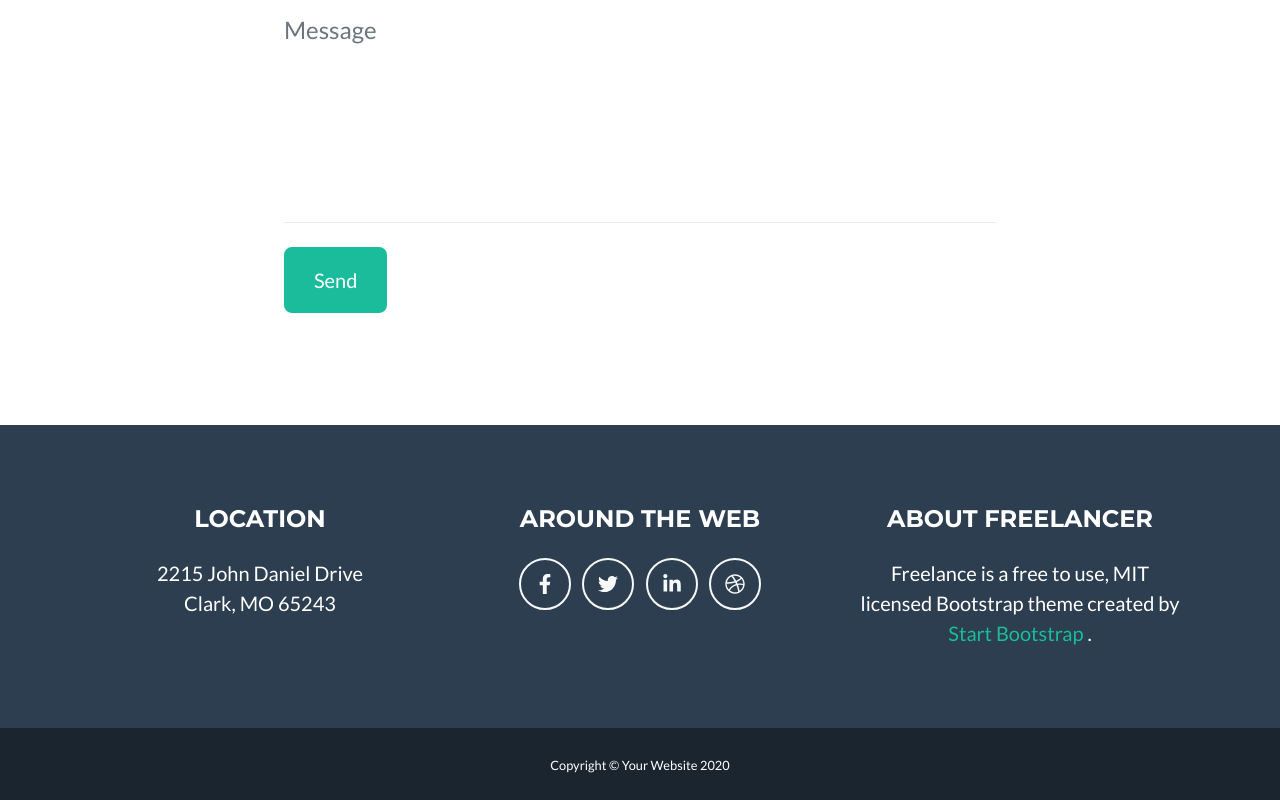
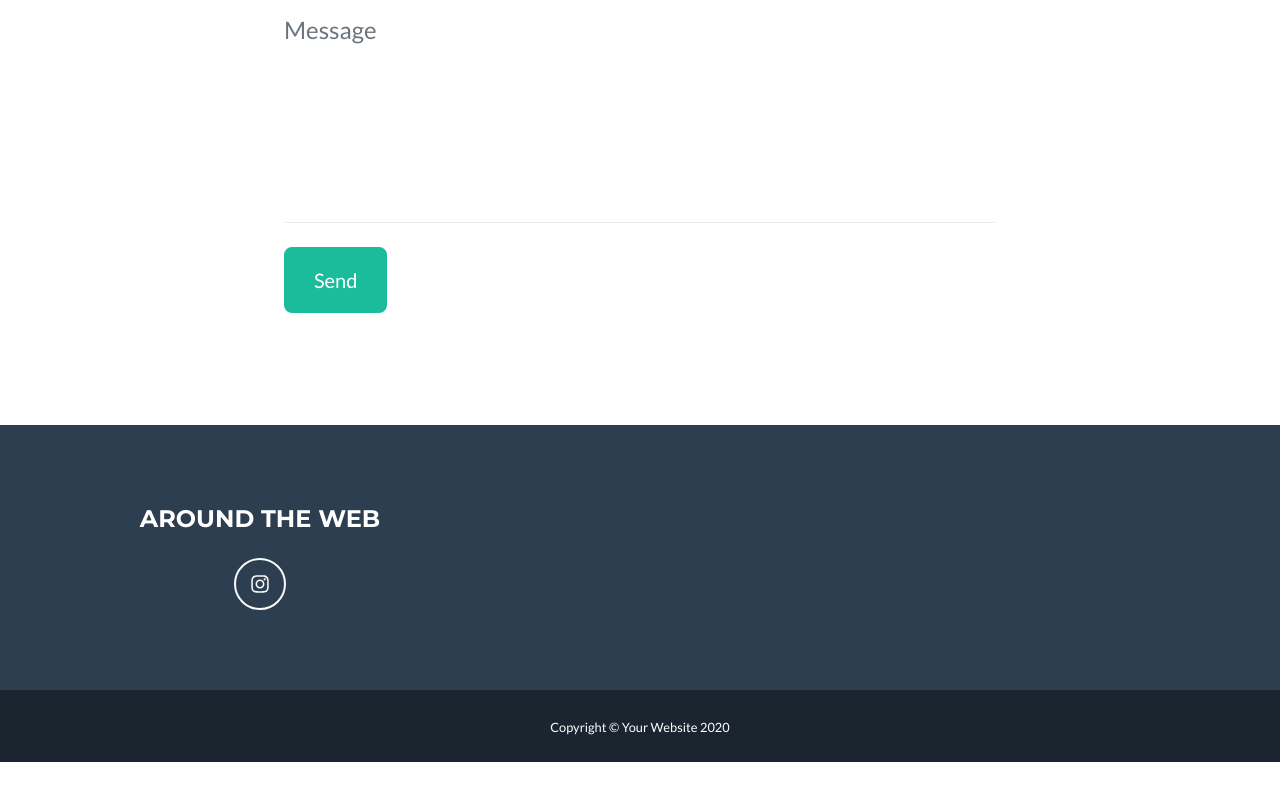
Before and after one commit to lee-clar/abloatedbelly.github.io, a plain HTML site: page index.html in a window 1280 px wide. Shown: the part 2737-3537 px from the top of the page. After the commit the page ends 3499 px from the top, so only its background shows below. Drawn offline with nearby package versions, Linux system fonts and the light colour scheme.

Commit message:
included insta handle

```diff
--- a/index.html
+++ b/index.html
@@ -190,30 +190,20 @@
             <div class="container">
                 <div class="row">
                     <!-- Footer Location-->
-                    <div class="col-lg-4 mb-5 mb-lg-0">
-                        <h4 class="text-uppercase mb-4">Location</h4>
-                        <p class="lead mb-0">
-                            2215 John Daniel Drive
-                            <br />
-                            Clark, MO 65243
-                        </p>
-                    </div>
+
                     <!-- Footer Social Icons-->
                     <div class="col-lg-4 mb-5 mb-lg-0">
                         <h4 class="text-uppercase mb-4">Around the Web</h4>
-                        <a class="btn btn-outline-light btn-social mx-1" href="#!"><i class="fab fa-fw fa-facebook-f"></i></a>
-                        <a class="btn btn-outline-light btn-social mx-1" href="#!"><i class="fab fa-fw fa-twitter"></i></a>
-                        <a class="btn btn-outline-light btn-social mx-1" href="#!"><i class="fab fa-fw fa-linkedin-in"></i></a>
-                        <a class="btn btn-outline-light btn-social mx-1" href="#!"><i class="fab fa-fw fa-dribbble"></i></a>
+<!--                        <a class="btn btn-outline-light btn-social mx-1" href="#!"><i class="fab fa-fw fa-facebook-f"></i></a>-->
+<!--                        <a class="btn btn-outline-light btn-social mx-1" href="#!"><i class="fab fa-fw fa-twitter"></i></a>-->
+<!--                        <a class="btn btn-outline-light btn-social mx-1" href="#!"><i class="fab fa-fw fa-linkedin-in"></i></a>-->
+<!--                        <a class="btn btn-outline-light btn-social mx-1" href="#!"><i class="fab fa-fw fa-dribbble"></i></a>-->
+                        <a class="btn btn-outline-light btn-social mx-1" href="https://www.instagram.com/abloatedbelly/"><i class="fab fa-fw fa-instagram"></i></a>
                     </div>
                     <!-- Footer About Text-->
                     <div class="col-lg-4">
-                        <h4 class="text-uppercase mb-4">About Freelancer</h4>
-                        <p class="lead mb-0">
-                            Freelance is a free to use, MIT licensed Bootstrap theme created by
-                            <a href="http://startbootstrap.com">Start Bootstrap</a>
-                            .
-                        </p>
+<!--                        <h4 class="text-uppercase mb-4">About Freelancer</h4>-->
+
                     </div>
                 </div>
             </div>
```
